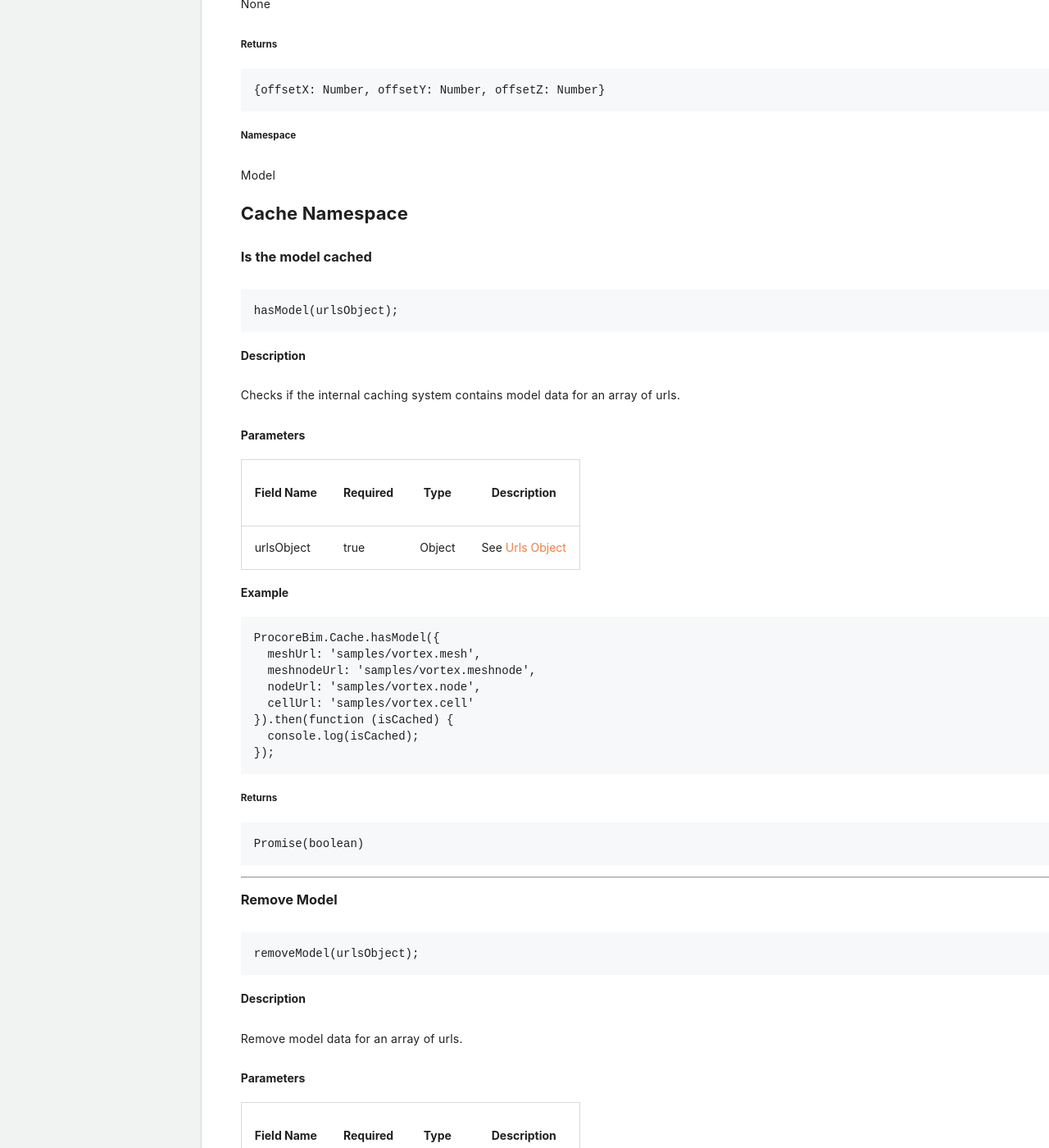
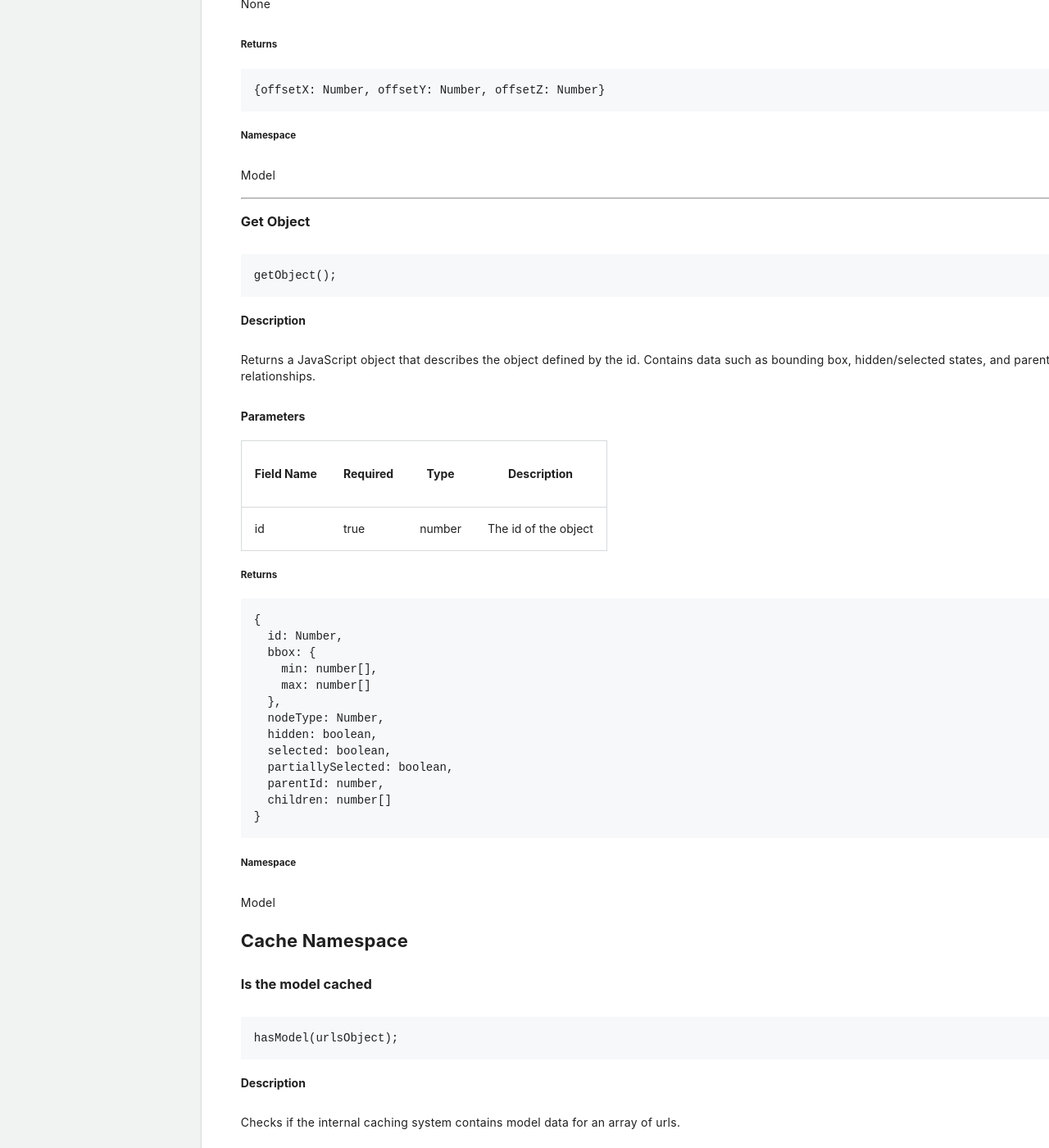
Before and after one commit to procore/documentation, a Jekyll site: the page built from bim_webviewer/bim_web_viewer.md, in a window 1280 px wide and 1400 px high, scrolled down 40866 px. Shown: the whole window at 82% size. Built offline with Jekyll 4.4.1, drawn with Linux system fonts in a browser that asks for light colours; comment, search, counter and statistics services are not loaded.

Commit message:
Adds `getObject` to our `model` namespace section with return shape description.

````diff
--- a/bim_webviewer/bim_web_viewer.md
+++ b/bim_webviewer/bim_web_viewer.md
@@ -509,9 +509,9 @@ Moves camera from current position to fit the axis-aligned bounding box of the n
 
 #### Parameters
 
-| Field Name | Required | Type | Description |
-| - | - | - | - |
-| objectIds | true | ObjectId[] | An array of object ids. To zoom to a single object, pass an array of one. |
+| Field Name | Required | Type       | Description                                                               |
+| ---------- | -------- | ---------- | ------------------------------------------------------------------------- |
+| objectIds  | true     | ObjectId[] | An array of object ids. To zoom to a single object, pass an array of one. |
 
 ##### Returns
 
@@ -539,9 +539,9 @@ Moves camera to fit the specified axis-aligned bounding box.
 
 #### Parameters
 
-| Field Name | Required | Type | Description |
-| - | - | - | - |
-| bbox | true | BoundingBox | `{ min: { x: Number, y: Number, z: Number }, max: { x: Number, y: Number, z: Number } }` |
+| Field Name | Required | Type        | Description                                                                              |
+| ---------- | -------- | ----------- | ---------------------------------------------------------------------------------------- |
+| bbox       | true     | BoundingBox | `{ min: { x: Number, y: Number, z: Number }, max: { x: Number, y: Number, z: Number } }` |
 
 ##### Returns
 
@@ -838,8 +838,8 @@ Fires when the document view (window) has been resized.
 
 #### Data Properties
 
-| Field Name | Type | Description |
-| - | - | - |
+| Field Name   | Type   | Description                                        |
+| ------------ | ------ | -------------------------------------------------- |
 | offsetHeight | number | New offset height of the webviewer parent element. |
 | offsetWidth  | number | New offset width of the webviewer parent element.  |
 | offsetLeft   | number | New offset left of the webviewer parent element.   |
@@ -919,8 +919,8 @@ Fires periodically to report progress on how much of the model has been download
 
 #### Data Properties
 
-| Field Name | Type | Description |
-| - | - | - |
+| Field Name  | Type    | Description                                                                                                     |
+| ----------- | ------- | --------------------------------------------------------------------------------------------------------------- |
 | loaded      | number  | Number of bytes downloaded.                                                                                     |
 | total       | number  | Total size of model in bytes. This amount will be arbitrarily large until all the requests have been initiated. |
 | total_found | boolean | Returns true to indicates all the requests for the model has been initiated.                                    |
@@ -959,8 +959,8 @@ Fires when the 2D Navigation overlay is interacted with.
 
 #### Data Properties
 
-| Field Name | Type | Description |
-| - | - | - |
+| Field Name                | Type        | Description                                                                                                 |
+| ------------------------- | ----------- | ----------------------------------------------------------------------------------------------------------- |
 | floorPlanNavigateAndClose | function    | Provides a callback function to navigate the camera to a position and close the overlay. Returns a promise. |
 | floorPlanPoint            | function    | Provides a callback function to calculate a point on the current floor plan. Returns a promise.             |
 | overlay                   | HTMLElement | The HTMLElement for the 2D Navigation overlay                                                               |
@@ -974,8 +974,8 @@ Updates the camera position and direction in addition to dismissing the 2D floor
 
 ##### Parameters
 
-| Field Name | Required | Type | Description |
-| - | - | - | - |
+| Field Name | Required | Type   | Description                |
+| ---------- | -------- | ------ | -------------------------- |
 | x          | true     | number | x coordinate in 3D space.  |
 | y          | true     | number | y coordinate in 3D space.  |
 | z          | true     | number | z coordinate in 3D space.  |
@@ -990,8 +990,8 @@ Returns the corresponding point on the 2D floor plan overlay from a point in 3D
 
 ##### Parameters
 
-| Field Name | Required | Type | Description |
-| - | - | - | - |
+| Field Name | Required | Type   | Description                 |
+| ---------- | -------- | ------ | --------------------------- |
 | x          | true     | number | x coordinate of the camera. |
 | y          | true     | number | y coordinate of the camera. |
 | z          | true     | number | z coordinate of the camera. |
@@ -1060,8 +1060,8 @@ Fires when a mouse click occurs on any part of the model and returns that point
 
 #### Data Properties
 
-| Field Name | Type | Description |
-| - | - | - |
+| Field Name | Type   | Description                                |
+| ---------- | ------ | ------------------------------------------ |
 | x          | number | x coordinate of the point of intersection. |
 | y          | number | y coordinate of the point of intersection. |
 | z          | number | z coordinate of the point of intersection. |
@@ -1084,8 +1084,8 @@ Fires when the webviewer throws a warning or error.
 
 #### Data Properties
 
-| Field Name | Type | Description |
-| - | - | - |
+| Field Name  | Type   | Description                                       |
+| ----------- | ------ | ------------------------------------------------- |
 | messageType | string | The type of message, either `Warning` or `Error`. |
 | component   | string | Where the message originates from.                |
 | message     | string | A human readable message.                         |
@@ -1108,11 +1108,11 @@ Fires when an object in the `Model Objects` has been interacted with.
 
 #### Data Properties
 
-| Field Name | Type | Description |
-| - | - | - |
-| children | number | The number of children the interacted object has. |
-| action | string | The type of action, can be the following: `checkbox`, `open`, `click`, `double_click` or `close` |
-| depth | number | The depth of the object interacted with. A depth of 0 indicates top level objects. A depth of 1 indicates an object that is one level down from root level objects and so on. |
+| Field Name | Type   | Description                                                                                                                                                                   |
+| ---------- | ------ | ----------------------------------------------------------------------------------------------------------------------------------------------------------------------------- |
+| children   | number | The number of children the interacted object has.                                                                                                                             |
+| action     | string | The type of action, can be the following: `checkbox`, `open`, `click`, `double_click` or `close`                                                                              |
+| depth      | number | The depth of the object interacted with. A depth of 0 indicates top level objects. A depth of 1 indicates an object that is one level down from root level objects and so on. |
 
 ---
 
@@ -1140,8 +1140,8 @@ Fires when the navigation mode has changed.
 
 #### Data Properties
 
-| Field Name | Type | Description |
-| - | - | - |
+| Field Name | Type   | Description                                     |
+| ---------- | ------ | ----------------------------------------------- |
 | mode       | number | The type of navigation that was just activated. |
 | controls   | object | An instance of the controller object.           |
 
@@ -1171,8 +1171,8 @@ Fires when objects have been hidden.
 
 #### Data Properties
 
-| Field Name | Type | Description |
-| - | - | - |
+| Field Name | Type   | Description                                                                                                                                         |
+| ---------- | ------ | --------------------------------------------------------------------------------------------------------------------------------------------------- |
 | origin     | string | The origin of the hide operation, can be: `context_menu`, `keyboard`, `object_tree`, `object_tree_context_menu_hide`, or `object_tree_actions_hide` |
 
 ---
@@ -1185,8 +1185,8 @@ Fires when objects have been removed from the hidden set.
 
 #### Data Properties
 
-| Field Name | Type | Description |
-| - | - | - |
+| Field Name | Type   | Description                                                                                               |
+| ---------- | ------ | --------------------------------------------------------------------------------------------------------- |
 | origin     | string | The origin of the un hide operation, can be: `coachmark_hidden`, `object_tree`, `object_tree_all_objects` |
 
 ---
@@ -1223,8 +1223,8 @@ Fires when the webviewer is ready to render the model.
 
 #### Data Properties
 
-| Field Name | Type | Description |
-| - | - | - |
+| Field Name   | Type   | Description                                    |
+| ------------ | ------ | ---------------------------------------------- |
 | offsetHeight | number | Offset height of the parent element container. |
 | offsetLeft   | object | Offset left of the parent element container.   |
 | offsetTop    | number | Offset top of the parent element container.    |
@@ -1248,9 +1248,9 @@ Fires when a tool has been activated.
 
 #### Data Properties
 
-| Field Name | Type | Description |
-| - | - | - |
-| origin     | string | The origin of the tool being activated.                                                     |
+| Field Name | Type   | Description                                                                            |
+| ---------- | ------ | -------------------------------------------------------------------------------------- |
+| origin     | string | The origin of the tool being activated.                                                |
 | tool       | number | The tool that has been activated, enumerated from `ProcoreBim.Webviewer.toolbar_enum`. |
 
 ---
@@ -1327,8 +1327,8 @@ Fires when a window based tool has changed its position or size.
 
 #### Data Properties
 
-| Field Name | Type | Description |
-| - | - | - |
+| Field Name | Type   | Description                                                                                                        |
+| ---------- | ------ | ------------------------------------------------------------------------------------------------------------------ |
 | modalSize  | object | An object with the keys, `height`, `left`, `top`, `width` to indicate the current position and size of the window. |
 | name       | string | Human readable name of the window based tool that is changing.                                                     |
 
@@ -1350,9 +1350,9 @@ Retrieves a JavaScript object that describes the object.
 
 #### Parameters
 
-| Field Name | Required | Type | Description      |
-| - | - | - | - |
-| meshnodeIndex | true | Number | meshnode index |
+| Field Name    | Required | Type   | Description    |
+| ------------- | -------- | ------ | -------------- |
+| meshnodeIndex | true     | Number | meshnode index |
 
 ##### Returns
 
@@ -1383,9 +1383,9 @@ Retrieves the Meshnode associated with an `objectId` or `null` if there is none.
 
 #### Parameters
 
-| Field Name | Required | Type | Description      |
-| - | - | - | - |
-| objectId | true | Number | Object ID |
+| Field Name | Required | Type   | Description |
+| ---------- | -------- | ------ | ----------- |
+| objectId   | true     | Number | Object ID   |
 
 ##### Returns
 
@@ -1439,9 +1439,9 @@ Hides meshnode indices. Does not clear previous hiding(s).
 
 #### Parameters
 
-| Field Name | Required | Type | Description |
-| - | - | - | - |
-| meshnodeIndices | true | Array[Number] | Array of meshnode indices |
+| Field Name      | Required | Type          | Description               |
+| --------------- | -------- | ------------- | ------------------------- |
+| meshnodeIndices | true     | Array[Number] | Array of meshnode indices |
 
 ##### Returns
 
@@ -1471,9 +1471,9 @@ Otherwise `false` is returned if at least one meshnode is not hidden.
 
 #### Parameters
 
-| Field Name | Required | Type | Description |
-| - | - | - | - |
-| meshnodeIndices | true | Array[Number] | Array of meshnode indices |
+| Field Name      | Required | Type          | Description               |
+| --------------- | -------- | ------------- | ------------------------- |
+| meshnodeIndices | true     | Array[Number] | Array of meshnode indices |
 
 ##### Returns
 
@@ -1557,9 +1557,9 @@ Selects meshnode indices. Does not clear previous selection(s).
 
 #### Parameters
 
-| Field Name | Required | Type | Description |
-| - | - | - | - |
-| meshnodeIndices | true | Array[Number] | Array of meshnode indices |
+| Field Name      | Required | Type          | Description               |
+| --------------- | -------- | ------------- | ------------------------- |
+| meshnodeIndices | true     | Array[Number] | Array of meshnode indices |
 
 ##### Returns
 
@@ -1589,9 +1589,9 @@ Otherwise `false` is returned if at least one meshnode index is not selected.
 
 #### Parameters
 
-| Field Name | Required | Type | Description |
-| - | - | - | - |
-| meshnodeIndices | true | Array[Number] | Array of meshnode indices |
+| Field Name      | Required | Type          | Description               |
+| --------------- | -------- | ------------- | ------------------------- |
+| meshnodeIndices | true     | Array[Number] | Array of meshnode indices |
 
 ##### Returns
 
@@ -1647,11 +1647,11 @@ Overrides the color of a meshnode.
 
 #### Parameters
 
-| Field Name | Required | Type | Description |
-| - | - | - | - |
-| meshnodeIndex | true | Number | Meshnode Index |
-| hexColor | true | String | Hex Color |
-| opacity | true | Number | Opacity |
+| Field Name    | Required | Type   | Description    |
+| ------------- | -------- | ------ | -------------- |
+| meshnodeIndex | true     | Number | Meshnode Index |
+| hexColor      | true     | String | Hex Color      |
+| opacity       | true     | Number | Opacity        |
 
 ##### Returns
 
@@ -1998,6 +1998,48 @@ None
 
 ```js
 {offsetX: Number, offsetY: Number, offsetZ: Number}
+```
+
+##### Namespace
+
+Model
+
+---
+
+### Get Object
+
+<p class="heading-link-container"><a class="heading-link" href="#get-object"></a></p>
+
+```js
+getObject();
+```
+
+#### Description
+
+Returns a JavaScript object that describes the object defined by the id. Contains data such as bounding box, hidden/selected states, and parent/child relationships.
+
+#### Parameters
+
+| Field Name | Required | Type   | Description          |
+| ---------- | -------- | ------ | -------------------- |
+| id         | true     | number | The id of the object |
+
+##### Returns
+
+```js
+{
+  id: Number,
+  bbox: {
+    min: number[],
+    max: number[]
+  },
+  nodeType: Number,
+  hidden: boolean,
+  selected: boolean,
+  partiallySelected: boolean,
+  parentId: number,
+  children: number[]
+}
 ```
 
 ##### Namespace
````
